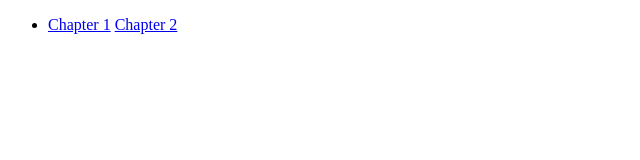
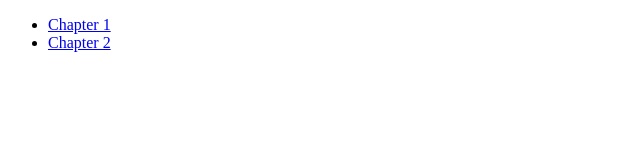
Before and after one commit to Ranger8125/webd152, a plain HTML site: page index.html in a window 1280 px wide. Shown: the whole page, without its empty margins (0-640 px from the left). Drawn offline with Linux system fonts and the light colour scheme.

Commit message:
Add files via upload

```diff
--- a/index.html
+++ b/index.html
@@ -6,10 +6,11 @@
     <title>WEBD152 Lesson Assignments</title>
 </head>
 <body>
-    <nav><ul><li>
-       <a href="chapter1/index.html">Chapter 1</a>
-        <a href="chapter2/pacific/index.html">Chapter 2</a>
-    </li></ul></nav>
+    <nav><ul>
+        <li>
+             <a href="chapter1/index.html">Chapter 1</a></li>
+       <li> <a href="chapter2/pacific/index.html">Chapter 2</a></li>
+</ul></nav>
 
 </body>
 </html>
```
